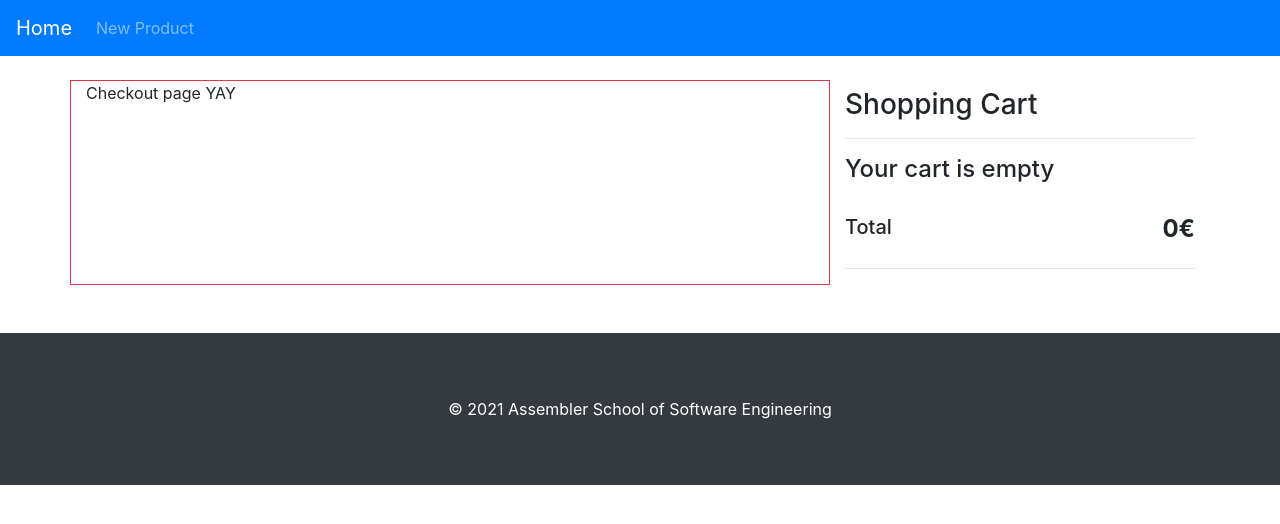
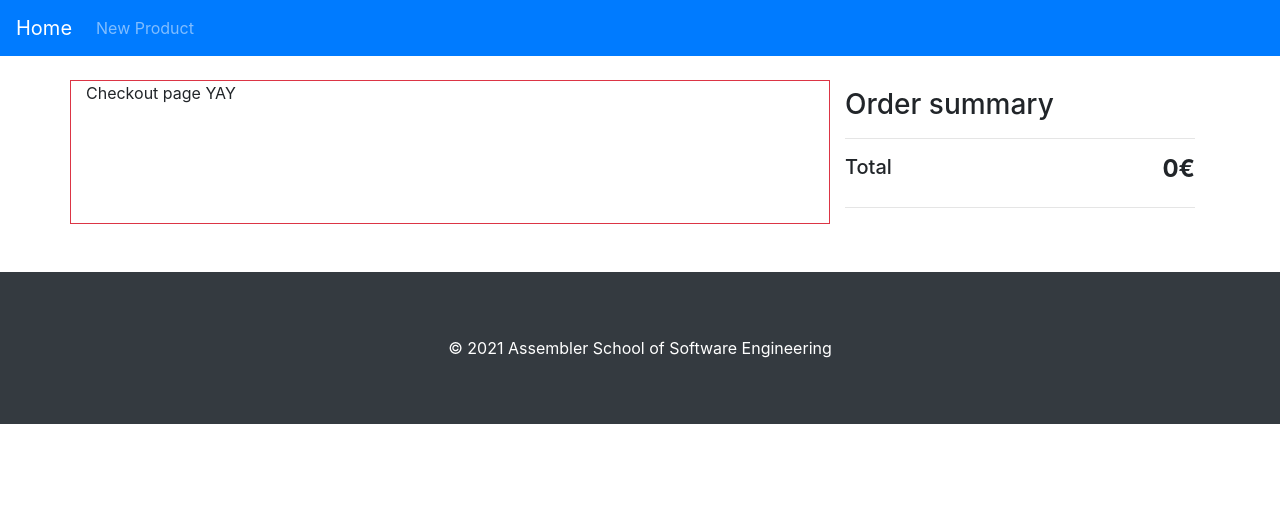
Before and after one commit to assembler-institute/react-shopping-cart-context, a React (Create React App) app: page /checkout in a window 1280 px wide. Shown: the top 524 px of the page. Built offline with nearby package versions, Linux system fonts and the light colour scheme.

Commit message:
context applied and sidebar of the summary

```diff
--- a/src/App.js
+++ b/src/App.js
@@ -4,6 +4,7 @@ import { BrowserRouter, Switch, Route } from "react-router-dom";
 import Home from "./pages/Home";
 import NewProduct from "./pages/NewProduct";
 import Checkout from "./pages/Checkout";
+import CartContext from "./context/cart-context";
 
 import * as api from "./api";
 
@@ -181,17 +182,14 @@ function App() {
   }
 
   return (
+    <CartContext.Provider value={{ cartItems: cartItems }}>
       <BrowserRouter>
         <Switch>
           <Route path="/new-product">
             <NewProduct saveNewProduct={saveNewProduct} />
           </Route>
           <Route path="/checkout" exact>
-          <Checkout
-            cartItems={cartItems}
-            handleRemove={handleRemove}
-            handleChange={handleChange}
-          />
+            <Checkout />
           </Route>
           <Route path="/" exact>
             <Home
@@ -211,6 +209,7 @@ function App() {
           </Route>
         </Switch>
       </BrowserRouter>
+    </CartContext.Provider>
   );
 }
 
--- /dev/null
+++ b/src/components/OrderSummary/OrderSummary.js
@@ -0,0 +1,63 @@
+import React, { useContext } from "react";
+// import ShoppingCartItem from "../ShoppingCartItem";
+import SummaryItem from "../SummaryItem";
+
+import CartContext from "../../context/cart-context";
+
+function getCartTotal(cart) {
+  return cart.reduce((accum, item) => {
+    return accum + item.price * item.quantity;
+  }, 0);
+}
+
+function OrderSummary({ ...props }) {
+  const { cartItems } = useContext(CartContext);
+  return (
+    <aside {...props}>
+      <div className="row flex-column">
+        <div className="col shopping__cart__header">
+          <h2 className="h3 mt-2">Order summary</h2>
+          <hr className="mb-3" />
+        </div>
+        {cartItems.length > 0 &&
+          cartItems.map((item) => (
+            <SummaryItem
+              key={item.id}
+              id={item.id}
+              title={item.title}
+              price={item.price}
+              img={item.img}
+              quantity={item.quantity}
+            />
+          ))}
+        <div className="col shopping__cart__footer">
+          <div className="row row-cols-1 flex-column">
+            <div className="col">
+              {/* <div className="d-flex justify-content-between">
+                <h6 className="h6">Subtotal</h6>
+                <h6 className="h6">{getCartTotal(cartItems)}€</h6>
+              </div> */}
+              {/* <div className="d-flex justify-content-between">
+                <h6 className="h6">Tax</h6>
+                <h6 className="h6">0€</h6>
+              </div> */}
+              {/* <div className="d-flex justify-content-between">
+                <h6 className="h6">Shipping</h6>
+                <h6 className="h6">0€</h6>
+              </div> */}
+              <div className="d-flex justify-content-between">
+                <h4 className="h5">Total</h4>
+                <h4>
+                  <strong>{getCartTotal(cartItems)}€</strong>
+                </h4>
+              </div>
+              <hr />
+            </div>
+          </div>
+        </div>
+      </div>
+    </aside>
+  );
+}
+
+export default OrderSummary;
--- /dev/null
+++ b/src/components/OrderSummary/index.js
@@ -0,0 +1 @@
+export { default } from "./OrderSummary";
--- /dev/null
+++ b/src/components/SummaryItem/ShoppingCartItem.scss
@@ -0,0 +1,10 @@
+.ShoppingCartItem {
+  &__img {
+    width: 100%;
+    min-width: 4rem;
+    height: 100%;
+    border-radius: 4px;
+    object-fit: cover;
+    background-position: center;
+  }
+}
--- /dev/null
+++ b/src/components/SummaryItem/SummaryItem.js
@@ -0,0 +1,65 @@
+import React from "react";
+
+import "./ShoppingCartItem.scss";
+
+// import Button from "../Button";
+
+// function buildSelectOptions(unitsInStock) {
+//   return Array.from({ length: unitsInStock }, (_value, index) => {
+//     const currentIndex = index + 1;
+//     return (
+//       <option key={currentIndex} value={currentIndex}>
+//         {currentIndex}
+//       </option>
+//     );
+//   });
+// }
+
+function ShoppingCartItem({ img, title, price, quantity }) {
+  //   function onHandleChange(event) {
+  //     handleChange(event, id);
+  //   }
+  //   function onHandleRemove() {
+  //     handleRemove(id);
+  //   }
+
+  return (
+    <div className="col">
+      <div className="row flex-column">
+        <div className="col">
+          <div className="row">
+            <div className="col-12 col-xl-4 mb-3 mb-xl-0">
+              <img className="ShoppingCartItem__img" src={img} alt="" />
+            </div>
+            <div className="col-12 col-xl-8">
+              <div className="row flex-column">
+                <div className="col">
+                  <h4 className="h5">
+                    <strong>{title}</strong>
+                  </h4>
+                </div>
+                <div className="col">
+                  <p>
+                    <strong>{price}€</strong>
+                  </p>
+                </div>
+                <div className="col mt-auto">
+                  <div className="row">
+                    <div className="col col-6 col-lg-4">
+                      <div className="custom-select">{quantity}</div>
+                    </div>
+                  </div>
+                </div>
+              </div>
+            </div>
+          </div>
+        </div>
+        <div className="col">
+          <hr />
+        </div>
+      </div>
+    </div>
+  );
+}
+
+export default ShoppingCartItem;
--- /dev/null
+++ b/src/components/SummaryItem/index.js
@@ -0,0 +1 @@
+export { default } from "./SummaryItem";
--- /dev/null
+++ b/src/context/cart-context.js
@@ -0,0 +1,7 @@
+import { createContext } from "react";
+
+const CartContext = createContext({
+  cartItems: [],
+});
+
+export default CartContext;
--- /dev/null
+++ b/src/context/index.js
@@ -0,0 +1 @@
+export { default } from "./cart-context";
--- a/src/pages/Checkout/Checkout.js
+++ b/src/pages/Checkout/Checkout.js
@@ -1,17 +1,16 @@
-import React from "react";
-import Cart from "../../components/Cart";
+import React, { useContext } from "react";
+import OrderSummary from "../../components/OrderSummary";
 import withLayout from "../../hoc/withLayout";
 
-function Checkout({ cartItems, handleChange, handleRemove }) {
+import CartContext from "../../context/cart-context";
+
+function Checkout() {
+  const { cartItems } = useContext(CartContext);
+
   return (
     <div className="row">
       <div className="col col-8 border border-danger">Checkout page YAY</div>
-      <Cart
-        className="col col-4"
-        cartItems={cartItems}
-        handleRemove={handleRemove}
-        handleChange={handleChange}
-      />
+      <OrderSummary className="col col-4" cartItems={cartItems} />
     </div>
   );
 }
```
Lines whose indentation alone changed are shown as unchanged.
